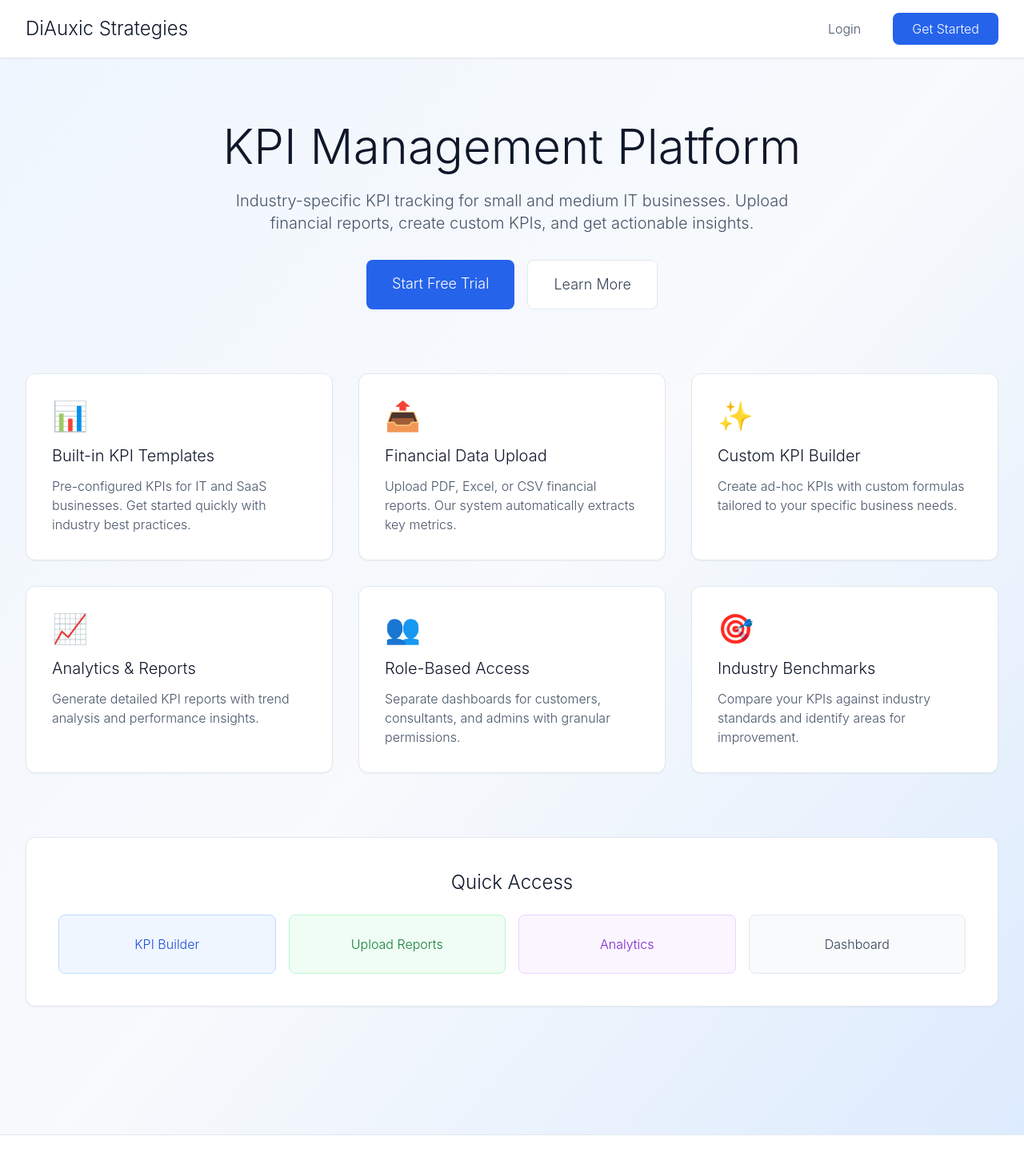
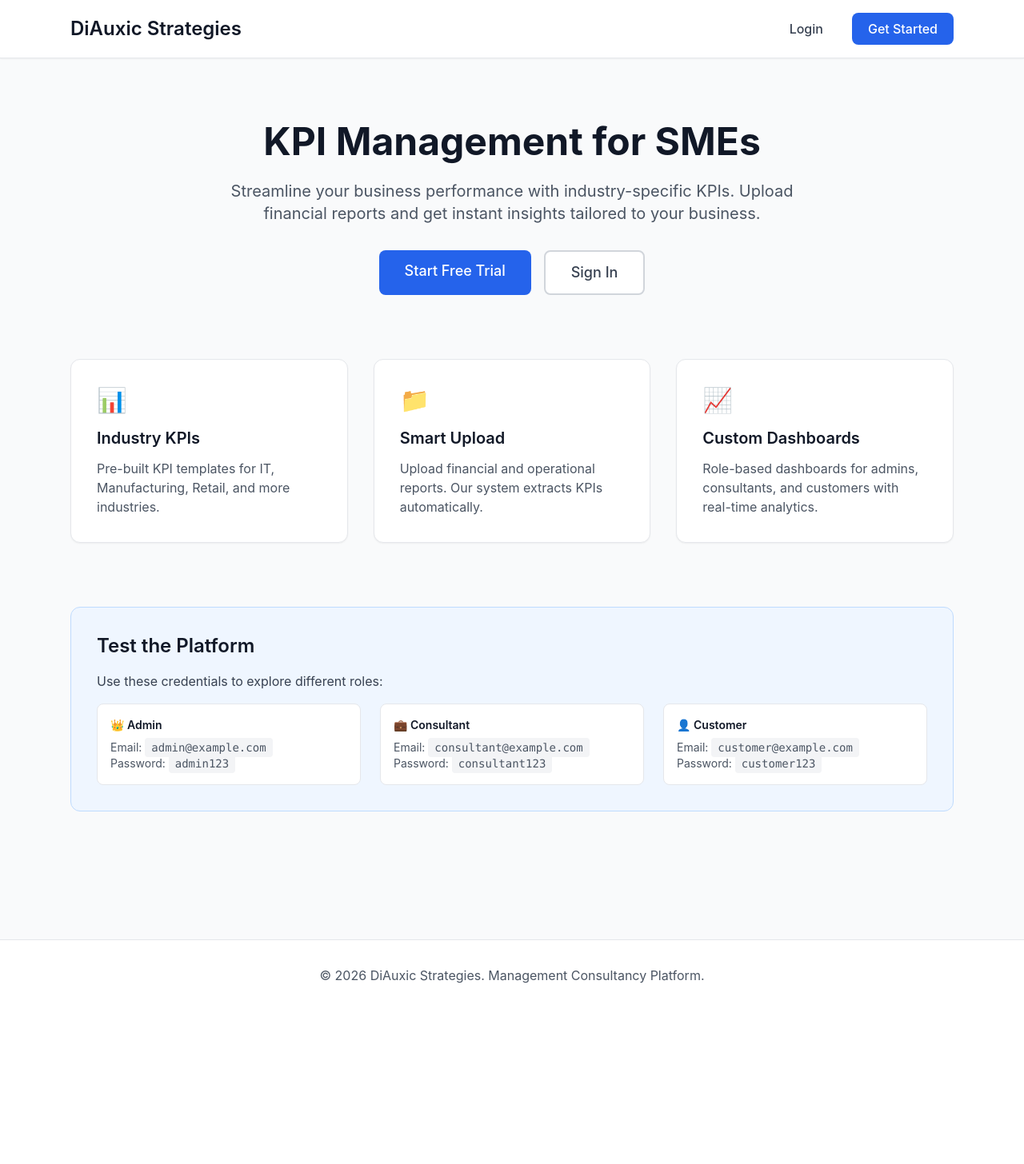
Before and after one commit to boredpiper-star/DiAuxic-Strategies, a Next.js app: page / in a window 1280 px wide. Shown: the top 1456 px of the page at 80% size. After the commit the page ends 1264 px from the top, so only its background shows below. Built offline with nearby package versions, Linux system fonts and the light colour scheme.

Commit message:
Create clean, simple home page with test credentials

```diff
--- a/src/pages/index.jsx
+++ b/src/pages/index.jsx
@@ -5,17 +5,17 @@ export default function Home() {
   const router = useRouter();
 
   return (
-    <div className="min-h-screen bg-gradient-to-br from-blue-50 via-slate-50 to-blue-100">
-      {/* Header */}
-      <nav className="bg-white shadow-sm border-b border-slate-200">
-        <div className="max-w-7xl mx-auto px-8 py-4">
+    <div className="min-h-screen bg-gray-50">
+      {/* Navigation */}
+      <nav className="bg-white shadow-sm border-b">
+        <div className="max-w-6xl mx-auto px-6 py-4">
           <div className="flex justify-between items-center">
-            <h1 className="text-2xl font-light text-slate-900">DiAuxic Strategies</h1>
+            <h1 className="text-2xl font-semibold text-gray-900">DiAuxic Strategies</h1>
             <div className="flex gap-4">
-              <Link href="/login" className="px-6 py-2 text-slate-600 hover:text-slate-900 font-light transition-colors">
+              <Link href="/login" className="px-5 py-2 text-gray-700 hover:text-gray-900 font-medium transition">
                 Login
               </Link>
-              <Link href="/register" className="px-6 py-2 bg-blue-600 hover:bg-blue-700 text-white rounded-lg font-light transition-colors">
+              <Link href="/register" className="px-5 py-2 bg-blue-600 hover:bg-blue-700 text-white rounded-lg font-medium transition">
                 Get Started
               </Link>
             </div>
@@ -24,102 +24,85 @@ export default function Home() {
       </nav>
 
       {/* Hero Section */}
-      <div className="max-w-7xl mx-auto px-8 py-20">
+      <main className="max-w-6xl mx-auto px-6 py-20">
         <div className="text-center mb-16">
-          <h2 className="text-6xl font-light text-slate-900 mb-6">
-            KPI Management Platform
+          <h2 className="text-5xl font-bold text-gray-900 mb-6">
+            KPI Management for SMEs
           </h2>
-          <p className="text-xl text-slate-600 font-light max-w-3xl mx-auto mb-8">
-            Industry-specific KPI tracking for small and medium IT businesses.
-            Upload financial reports, create custom KPIs, and get actionable insights.
+          <p className="text-xl text-gray-600 mb-8 max-w-3xl mx-auto">
+            Streamline your business performance with industry-specific KPIs. Upload financial reports and get instant insights tailored to your business.
           </p>
           <div className="flex gap-4 justify-center">
-            <Link href="/register" className="px-8 py-4 bg-blue-600 hover:bg-blue-700 text-white text-lg rounded-lg font-light transition-colors">
+            <Link href="/register" className="px-8 py-3 bg-blue-600 hover:bg-blue-700 text-white rounded-lg font-medium text-lg transition">
               Start Free Trial
             </Link>
-            <Link href="#features" className="px-8 py-4 bg-white hover:bg-slate-50 text-slate-700 text-lg rounded-lg border border-slate-200 font-light transition-colors">
-              Learn More
+            <Link href="/login" className="px-8 py-3 bg-white border-2 border-gray-300 hover:border-gray-400 text-gray-700 rounded-lg font-medium text-lg transition">
+              Sign In
             </Link>
           </div>
         </div>
 
-        {/* Features Grid */}
-        <div id="features" className="grid grid-cols-3 gap-8 mt-20">
-          <div className="bg-white rounded-xl p-8 shadow-sm border border-slate-200 hover:shadow-md transition-shadow">
-            <div className="text-4xl mb-4">📊</div>
-            <h3 className="text-xl font-light text-slate-900 mb-3">Built-in KPI Templates</h3>
-            <p className="text-slate-600 font-light">
-              Pre-configured KPIs for IT and SaaS businesses. Get started quickly with industry best practices.
+        {/* Features */}
+        <div className="grid md:grid-cols-3 gap-8 mt-20">
+          <div className="bg-white p-8 rounded-xl shadow-sm border hover:shadow-md transition">
+            <div className="text-3xl mb-4">📊</div>
+            <h3 className="text-xl font-semibold text-gray-900 mb-3">Industry KPIs</h3>
+            <p className="text-gray-600">
+              Pre-built KPI templates for IT, Manufacturing, Retail, and more industries.
             </p>
           </div>
 
-          <div className="bg-white rounded-xl p-8 shadow-sm border border-slate-200 hover:shadow-md transition-shadow">
-            <div className="text-4xl mb-4">📤</div>
-            <h3 className="text-xl font-light text-slate-900 mb-3">Financial Data Upload</h3>
-            <p className="text-slate-600 font-light">
-              Upload PDF, Excel, or CSV financial reports. Our system automatically extracts key metrics.
+          <div className="bg-white p-8 rounded-xl shadow-sm border hover:shadow-md transition">
+            <div className="text-3xl mb-4">📁</div>
+            <h3 className="text-xl font-semibold text-gray-900 mb-3">Smart Upload</h3>
+            <p className="text-gray-600">
+              Upload financial and operational reports. Our system extracts KPIs automatically.
             </p>
           </div>
 
-          <div className="bg-white rounded-xl p-8 shadow-sm border border-slate-200 hover:shadow-md transition-shadow">
-            <div className="text-4xl mb-4">✨</div>
-            <h3 className="text-xl font-light text-slate-900 mb-3">Custom KPI Builder</h3>
-            <p className="text-slate-600 font-light">
-              Create ad-hoc KPIs with custom formulas tailored to your specific business needs.
-            </p>
-          </div>
-
-          <div className="bg-white rounded-xl p-8 shadow-sm border border-slate-200 hover:shadow-md transition-shadow">
-            <div className="text-4xl mb-4">📈</div>
-            <h3 className="text-xl font-light text-slate-900 mb-3">Analytics & Reports</h3>
-            <p className="text-slate-600 font-light">
-              Generate detailed KPI reports with trend analysis and performance insights.
-            </p>
-          </div>
-
-          <div className="bg-white rounded-xl p-8 shadow-sm border border-slate-200 hover:shadow-md transition-shadow">
-            <div className="text-4xl mb-4">👥</div>
-            <h3 className="text-xl font-light text-slate-900 mb-3">Role-Based Access</h3>
-            <p className="text-slate-600 font-light">
-              Separate dashboards for customers, consultants, and admins with granular permissions.
-            </p>
-          </div>
-
-          <div className="bg-white rounded-xl p-8 shadow-sm border border-slate-200 hover:shadow-md transition-shadow">
-            <div className="text-4xl mb-4">🎯</div>
-            <h3 className="text-xl font-light text-slate-900 mb-3">Industry Benchmarks</h3>
-            <p className="text-slate-600 font-light">
-              Compare your KPIs against industry standards and identify areas for improvement.
+          <div className="bg-white p-8 rounded-xl shadow-sm border hover:shadow-md transition">
+            <div className="text-3xl mb-4">📈</div>
+            <h3 className="text-xl font-semibold text-gray-900 mb-3">Custom Dashboards</h3>
+            <p className="text-gray-600">
+              Role-based dashboards for admins, consultants, and customers with real-time analytics.
             </p>
           </div>
         </div>
 
-        {/* Quick Access */}
-        <div className="mt-20 bg-white rounded-xl p-10 shadow-sm border border-slate-200">
-          <h3 className="text-2xl font-light text-slate-900 mb-6 text-center">Quick Access</h3>
-          <div className="grid grid-cols-4 gap-4">
-            <Link href="/kpi-builder" className="p-6 bg-blue-50 hover:bg-blue-100 rounded-lg border border-blue-200 text-center transition-colors">
-              <p className="text-blue-700 font-light">KPI Builder</p>
-            </Link>
-            <Link href="/file-upload" className="p-6 bg-green-50 hover:bg-green-100 rounded-lg border border-green-200 text-center transition-colors">
-              <p className="text-green-700 font-light">Upload Reports</p>
-            </Link>
-            <Link href="/analytics" className="p-6 bg-purple-50 hover:bg-purple-100 rounded-lg border border-purple-200 text-center transition-colors">
-              <p className="text-purple-700 font-light">Analytics</p>
-            </Link>
-            <Link href="/dashboard" className="p-6 bg-slate-50 hover:bg-slate-100 rounded-lg border border-slate-200 text-center transition-colors">
-              <p className="text-slate-700 font-light">Dashboard</p>
-            </Link>
+        {/* Test Credentials */}
+        <div className="mt-20 bg-blue-50 border border-blue-200 rounded-xl p-8">
+          <h3 className="text-2xl font-semibold text-gray-900 mb-4">Test the Platform</h3>
+          <p className="text-gray-700 mb-4">Use these credentials to explore different roles:</p>
+          <div className="grid md:grid-cols-3 gap-6 text-sm">
+            <div className="bg-white p-4 rounded-lg border">
+              <div className="font-semibold text-gray-900 mb-2">👑 Admin</div>
+              <div className="text-gray-600">
+                <div>Email: <code className="bg-gray-100 px-2 py-1 rounded">admin@example.com</code></div>
+                <div>Password: <code className="bg-gray-100 px-2 py-1 rounded">admin123</code></div>
+              </div>
+            </div>
+            <div className="bg-white p-4 rounded-lg border">
+              <div className="font-semibold text-gray-900 mb-2">💼 Consultant</div>
+              <div className="text-gray-600">
+                <div>Email: <code className="bg-gray-100 px-2 py-1 rounded">consultant@example.com</code></div>
+                <div>Password: <code className="bg-gray-100 px-2 py-1 rounded">consultant123</code></div>
+              </div>
+            </div>
+            <div className="bg-white p-4 rounded-lg border">
+              <div className="font-semibold text-gray-900 mb-2">👤 Customer</div>
+              <div className="text-gray-600">
+                <div>Email: <code className="bg-gray-100 px-2 py-1 rounded">customer@example.com</code></div>
+                <div>Password: <code className="bg-gray-100 px-2 py-1 rounded">customer123</code></div>
+              </div>
+            </div>
           </div>
         </div>
-      </div>
+      </main>
 
       {/* Footer */}
-      <footer className="bg-white border-t border-slate-200 mt-20">
-        <div className="max-w-7xl mx-auto px-8 py-8 text-center">
-          <p className="text-slate-600 font-light">
-            © 2026 DiAuxic Strategies. Built for management consultants.
-          </p>
+      <footer className="bg-white border-t mt-20">
+        <div className="max-w-6xl mx-auto px-6 py-8 text-center text-gray-600">
+          <p>© 2026 DiAuxic Strategies. Management Consultancy Platform.</p>
         </div>
       </footer>
     </div>
```
